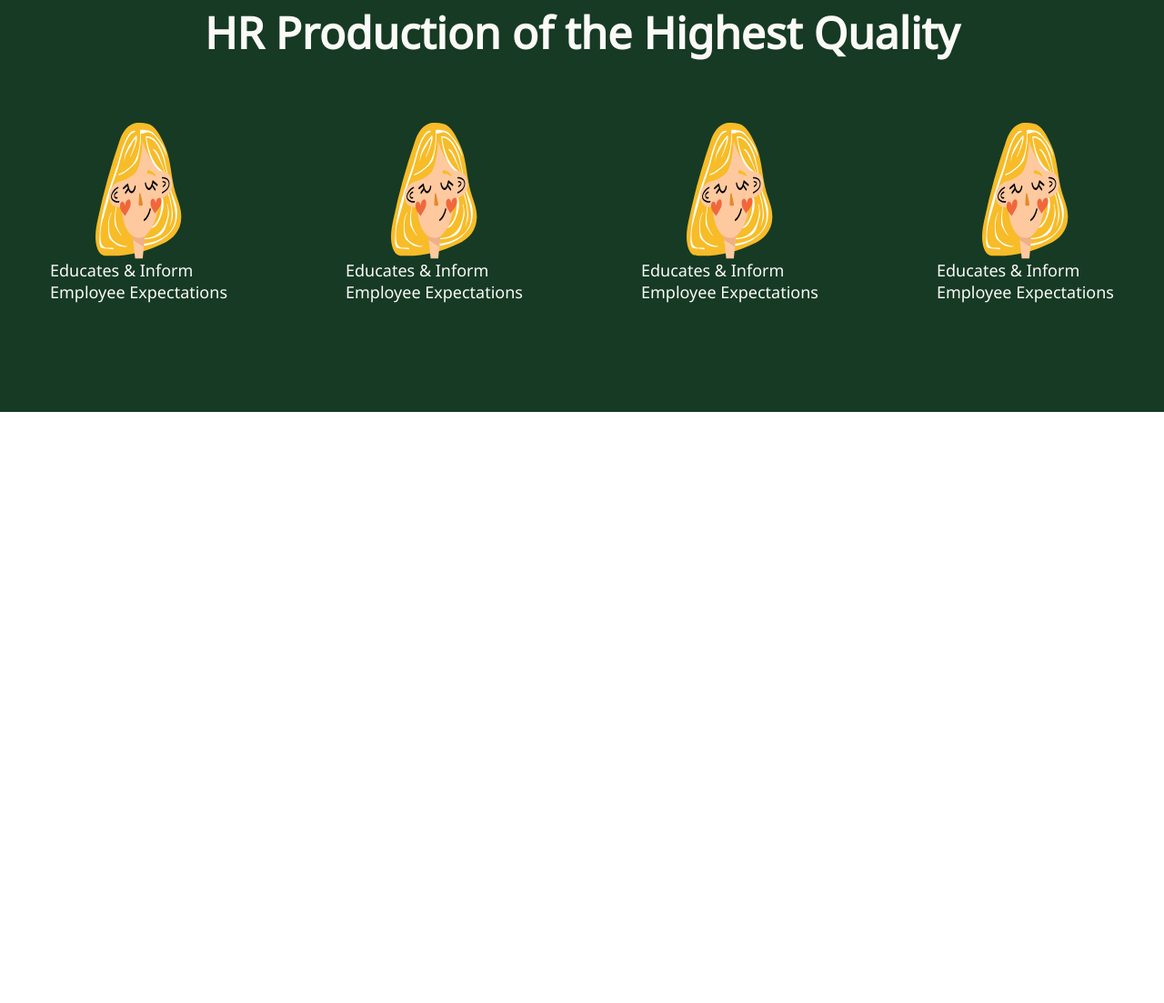
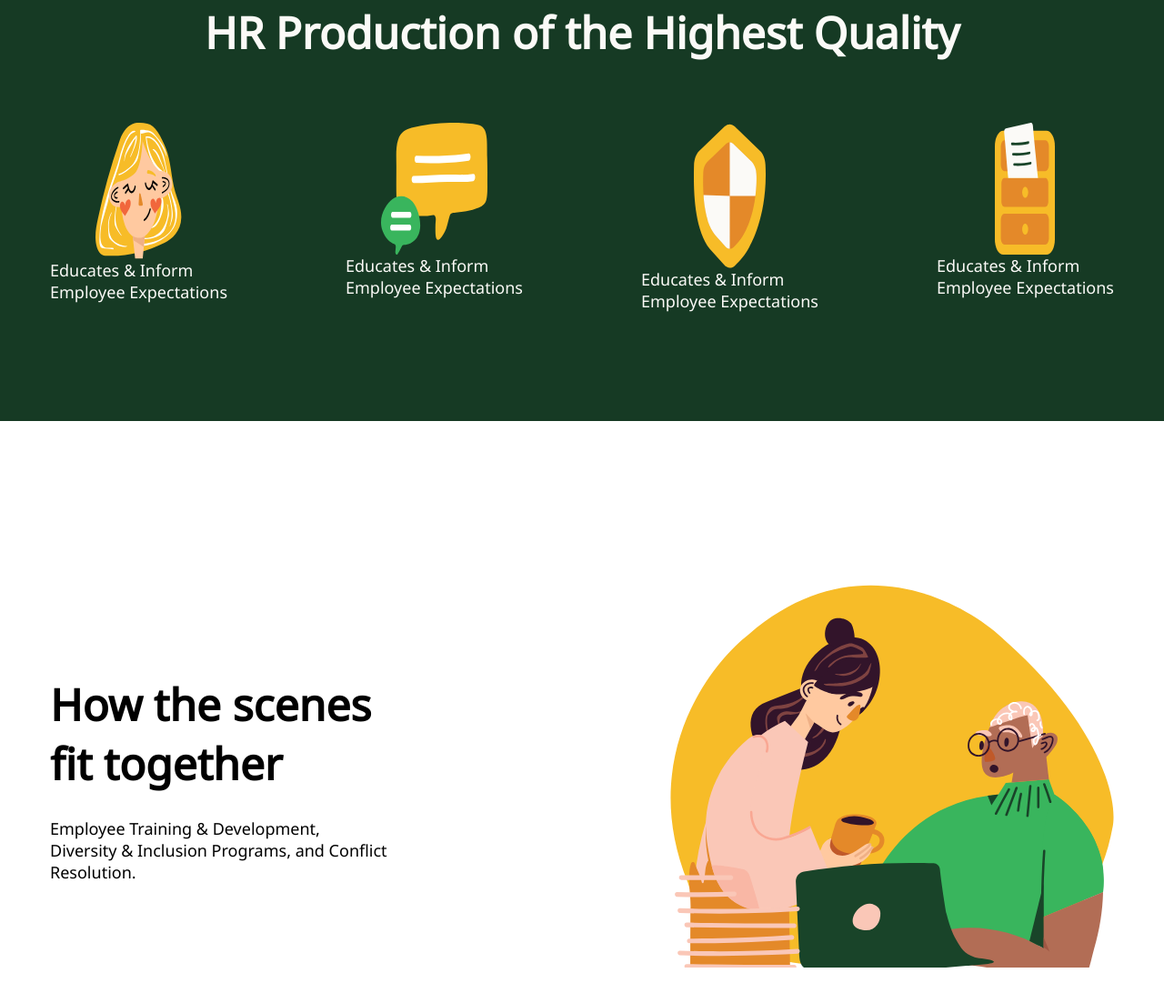
Before and after one commit to c6rvette/lol, a plain HTML site: page index.html in a window 1280 px wide. Shown: the part 1689-2792 px from the top of the page at 91% size. Before the commit the page ends 2142 px from the top, so only its background shows below. Drawn offline with Linux system fonts and the light colour scheme.

Commit message:
Add files via upload

```diff
--- a/css/style.css
+++ b/css/style.css
@@ -107,6 +107,25 @@ body{
     flex-direction: column;
     align-items: center;
 }
+.section2_hr__block{
+    display: flex;
+    align-items: center;
+    justify-content: space-between;
+    padding: 180px 0;
+}
+.sec2__block{
+    display: flex;
+    justify-content: space-between;
+}
+.sec2__text{
+    display: flex;
+    flex-direction: column;
+    justify-content: center;
+    width: 375px;
+}
+.sec2__titlepad{
+    padding-bottom: 27px;
+}
 /* sign in */
 .signin__wrap{
     display: flex;
--- a/index.html
+++ b/index.html
@@ -53,7 +53,7 @@
         <div class="container">
             <div class="hr__block">
                 <div class="hr__pic">
-                    <img src="./image/picture1.svg" alt="picture1">
+                    <img src="./image/picture1.svg" alt="picture0">
 
                 </div>
                 <div class="hr__texts">
@@ -93,20 +93,43 @@
                     <p class="text text_w hq__text"> Educates & Inform <br> Employee Expectations</p>
                 </div>
                 <div class="hq__card">
-                    <img src="./image/Frame.svg" alt="icon">
+                    <img src="./image/Frame1.svg" alt="icon">
                     <p class="text text_w hq__text"> Educates & Inform <br> Employee Expectations</p>
                 </div>
                 <div class="hq__card">
-                    <img src="./image/Frame.svg" alt="icon">
+                    <img src="./image/Frame2.svg" alt="icon">
                     <p class="text text_w hq__text"> Educates & Inform <br> Employee Expectations</p>
                 </div>
                 <div class="hq__card">
-                    <img src="./image/Frame.svg" alt="icon">
+                    <img src="./image/Frame3.svg" alt="icon">
                     <p class="text text_w hq__text"> Educates & Inform <br> Employee Expectations</p>
                 </div>
             </div>
         </div>
+    </section>
+    <section class="sec2">
+        <div class="container">
+            <div class="sec2__block2">
+                <div class="section2_hr__block">
+                    <div class="sec2__text">
+                        <h2 class="title sec2__title sec2__titlepad">
+                            How the scenes fit together
+                        </h2>
+                        <p class="text sec2__text ">
+                            Employee Training & Development, Diversity & Inclusion Programs, and Conflict Resolution.
+                        </p>
+                    </div>
+                    <div class="sec2__pic2">
+                        <img src="./image/characters.svg" alt="picture1" class="pic_sec2">
+                    </div>
+                </div>
+            </div>
+        </div>
+    </section>
+    <footer class="footer">
+        <div class="container">
 
-    </section>
+        </div>
+    </footer>
 </body>
 </html>
```
Also changed, not shown: image/characters.svg (added).
